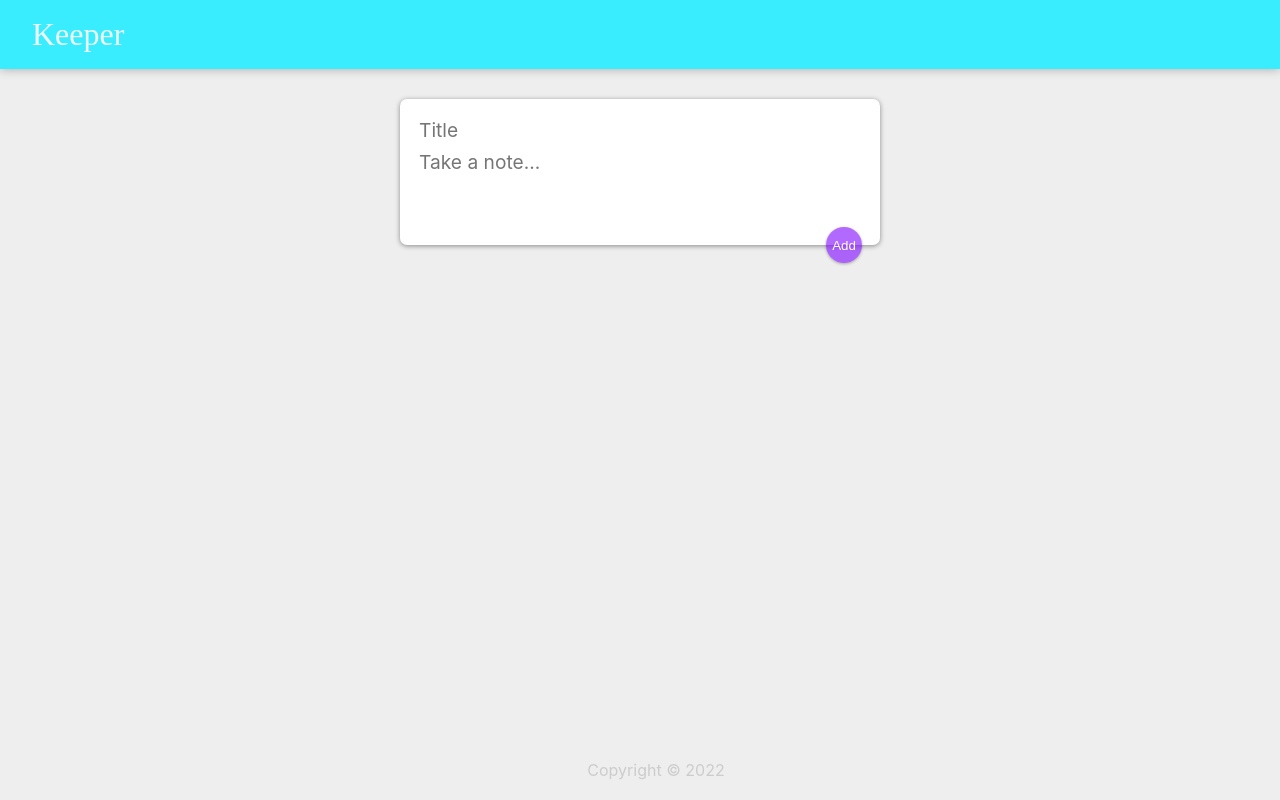
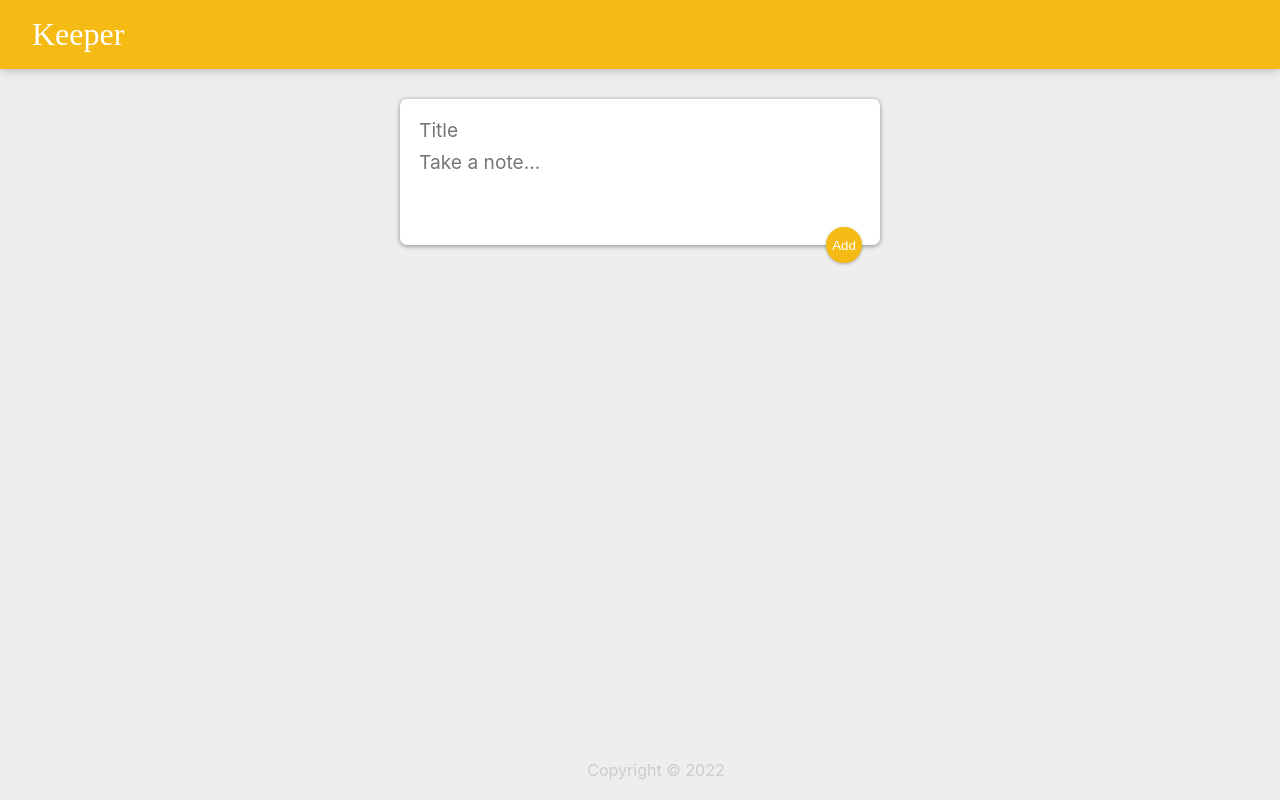
Before and after one commit to johncanero/keeper-app, a React (Create React App) app: page / in a window 1280 px wide. Built offline with nearby package versions, Linux system fonts and the light colour scheme; a web font is replaced by a local one.

Commit message:
Modify Stylings and add className

```diff
--- a/src/App.css
+++ b/src/App.css
@@ -12,14 +12,14 @@ body {
 }
 
 header {
-  background-color: #2aedffea;
+  background-color: #f5ba13;
   margin: auto -16px;
   padding: 16px 32px;
   box-shadow: 0 0 10px 0 rgba(0, 0, 0, 0.3);
 }
 
 header h1 {
-  color: #ffffffea;
+  color: #fff;
   font-family: "McLaren", cursive;
   font-weight: 200;
 }
@@ -59,7 +59,7 @@ footer p {
   position: relative;
   float: right;
   margin-right: 10px;
-  color: #7c02ff97;
+  color: #f5ba13;
   border: none;
   width: 36px;
   height: 36px;
@@ -67,7 +67,7 @@ footer p {
   outline: none;
 }
 
-form {
+form.create-note {
   position: relative;
   width: 480px;
   margin: 30px auto 20px auto;
@@ -76,8 +76,8 @@ form {
   border-radius: 7px;
   box-shadow: 0 1px 5px rgb(138, 137, 137);
 }
-form input,
-form textarea {
+form.create-note input,
+form.create-note textarea {
   width: 100%;
   border: none;
   padding: 4px;
@@ -86,11 +86,11 @@ form textarea {
   font-family: inherit;
   resize: none;
 }
-form button {
+form.create-note button {
   position: absolute;
   right: 18px;
   bottom: -18px;
-  background: #7c02ff97;
+  background: #f5ba13;
   color: #fff;
   border: none;
   border-radius: 50%;
--- a/src/App.js
+++ b/src/App.js
@@ -37,7 +37,7 @@ const App = () => {
 
 
   return (
-    <div className="App">
+    <div>
         <Header />
         <CreateArea
             onAdd={addNote}
--- a/src/components/CreateArea.js
+++ b/src/components/CreateArea.js
@@ -36,7 +36,8 @@ const CreateArea = (props) => {
 
 
   return (
-    <form>
+    <div>
+        <form className="create-note">
             <input
                 name="title"
                 onChange={handleChange}
@@ -53,6 +54,7 @@ const CreateArea = (props) => {
 
             <button onClick={submitNote}>Add</button>
         </form>
+    </div>
   )
 }
 
```
Lines whose indentation alone changed are shown as unchanged.
